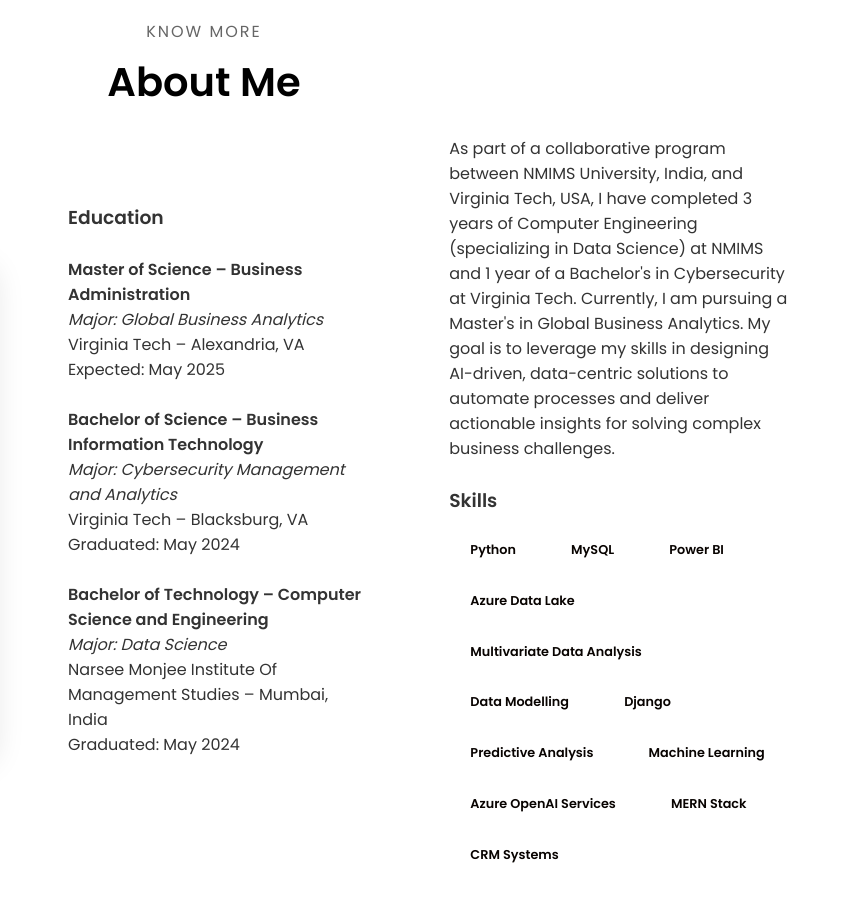
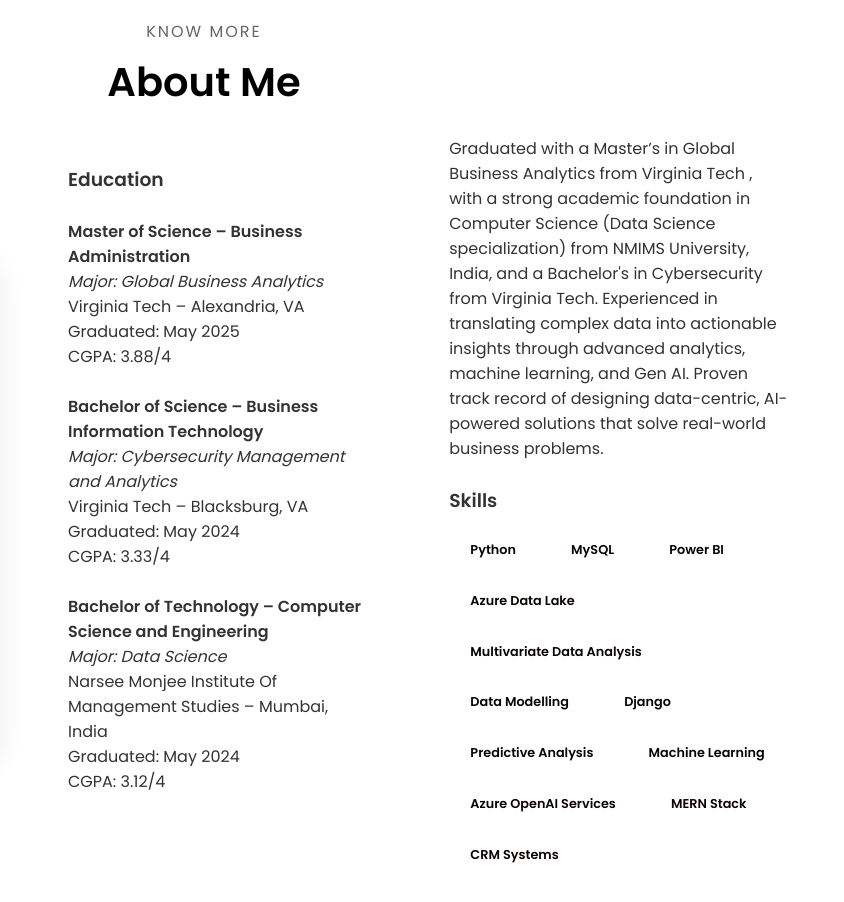
Before and after one commit to Svbongo/portfolio-soham-vasudeo, a plain HTML site: page index.html in a window 1280 px wide. Shown: the part 840-1742 px from the top of the page, 436-1280 px from the left. Drawn offline with nearby package versions, Linux system fonts and the light colour scheme; animation ran at ten frames a second.

Commit message:
Update index.html

```diff
--- a/index.html
+++ b/index.html
@@ -106,30 +106,32 @@
               <p><strong>Master of Science – Business Administration</strong><br>
                   <em>Major: Global Business Analytics</em><br>
                   Virginia Tech – Alexandria, VA<br>
-                  Expected: May 2025
+                  Graduated: May 2025<br>
+                  CGPA: 3.88/4
               </p><br>
               <p><strong>Bachelor of Science – Business Information Technology</strong><br>
                   <em>Major: Cybersecurity Management and Analytics</em><br>
                   Virginia Tech – Blacksburg, VA<br>
-                  Graduated: May 2024
+                  Graduated: May 2024<br>
+                  CGPA: 3.33/4
               </p><br>
               <p><strong>Bachelor of Technology – Computer Science and Engineering</strong><br>
                   <em>Major: Data Science</em><br>
                   Narsee Monjee Institute Of Management Studies – Mumbai, India<br>
-                  Graduated: May 2024
+                  Graduated: May 2024<br>
+                  CGPA: 3.12/4
               </p><br><br>
           </div>
 
       <!-- Info and Skills -->
       <div class="details-container">
           <p>
-              As part of a collaborative program between NMIMS University, India,
-              and Virginia Tech, USA, I have completed 3 years of Computer Engineering
-              (specializing in Data Science) at NMIMS and 1 year of a Bachelor's in
-              Cybersecurity at Virginia Tech. Currently, I am pursuing a Master's in
-              Global Business Analytics. My goal is to leverage my skills in designing
-              AI-driven, data-centric solutions to automate processes and deliver
-              actionable insights for solving complex business challenges.
+            Graduated with a Master’s in Global Business Analytics from Virginia Tech ,
+            with a strong academic foundation in Computer Science (Data Science specialization)
+            from NMIMS University, India, and a Bachelor's in Cybersecurity from Virginia Tech.
+            Experienced in translating complex data into actionable insights through advanced analytics,
+            machine learning, and Gen AI. Proven track record of designing data-centric, AI-powered
+            solutions that solve real-world business problems.
           </p><br>
 
           <div class="skills">
```
